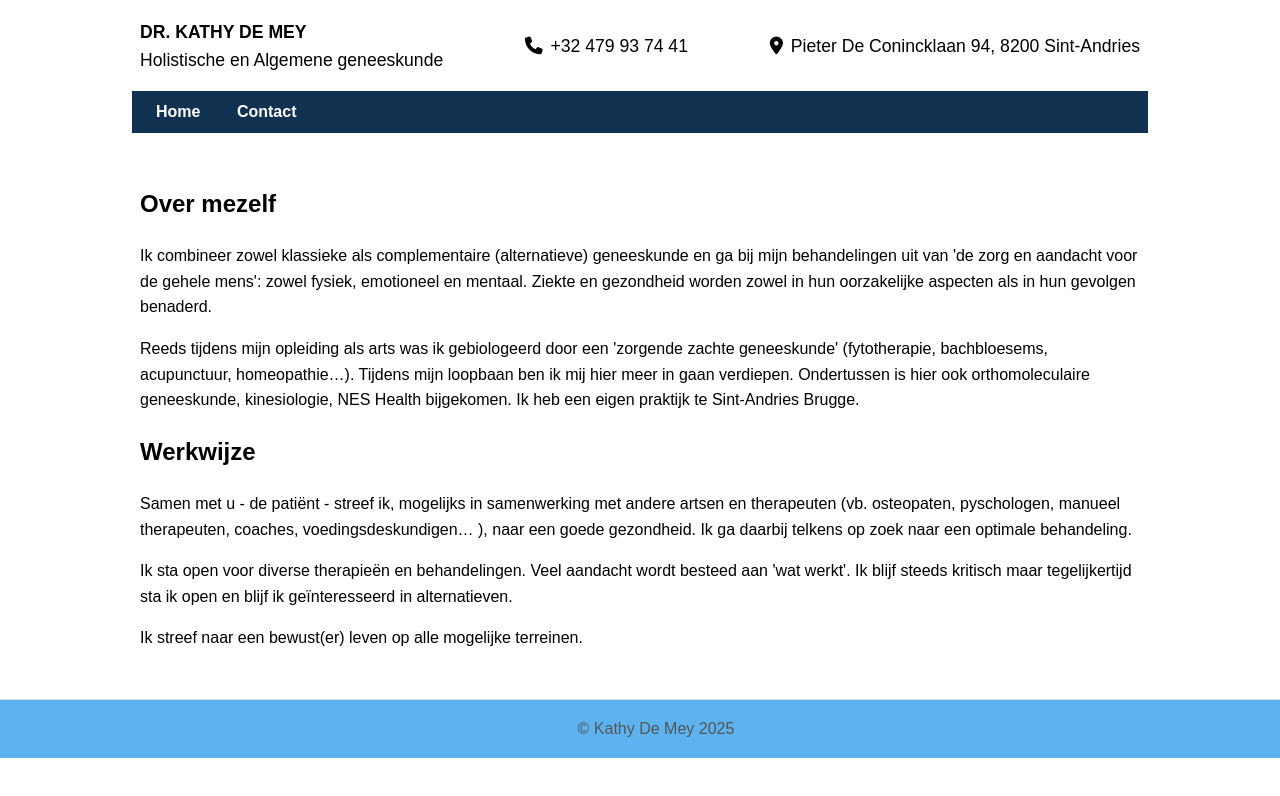
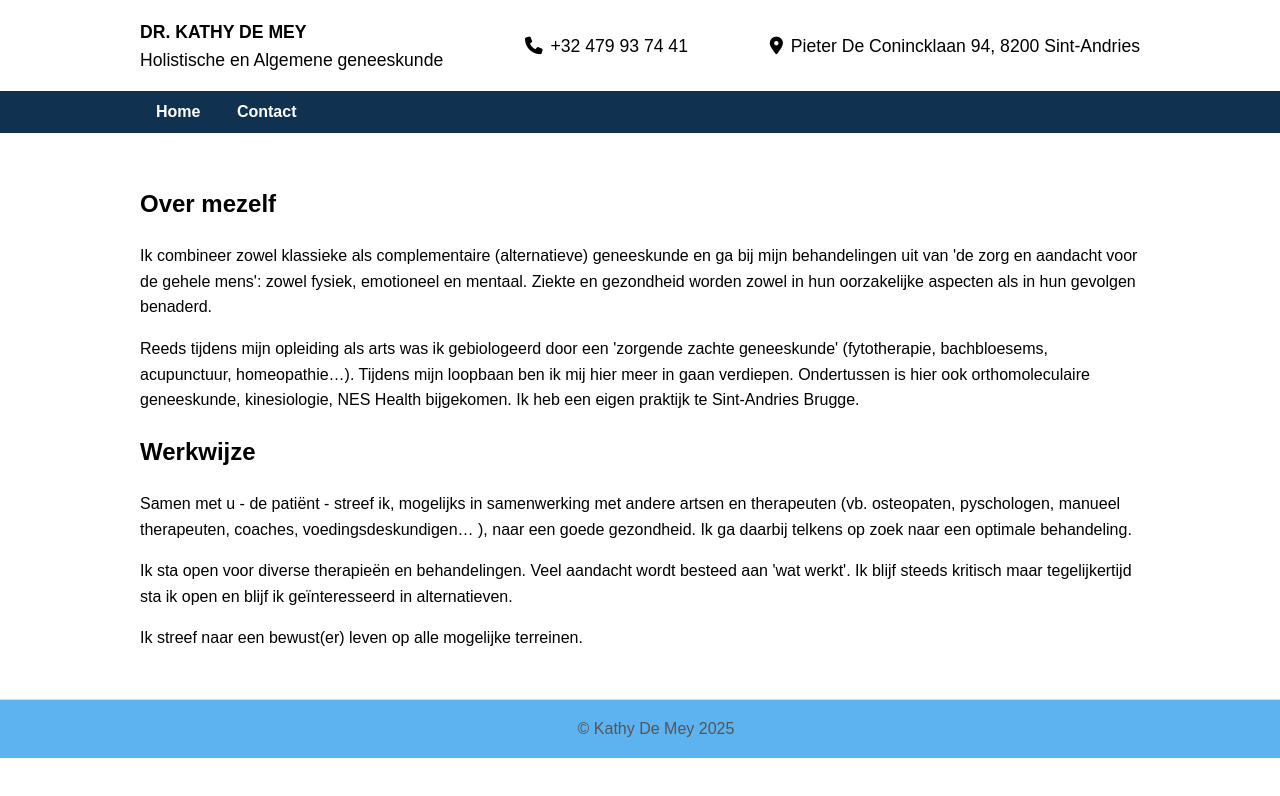
Before and after one commit to bfidlers/website-mama, a plain HTML site: page index.html in a window 1280 px wide. Shown: the top 796 px of the page. Drawn offline with Linux system fonts and the light colour scheme.

Commit message:
extend navigation bar

```diff
--- a/css/style.css
+++ b/css/style.css
@@ -22,6 +22,10 @@ header {
   align-items: center;
   gap: 0.5rem;
   font-size: 1.1rem;
+}
+
+.nav-container {
+  background-color: #113150;
 }
 
 nav {
--- a/index.html
+++ b/index.html
@@ -28,10 +28,12 @@
     </div>
   </header>
 
-  <nav>
-    <a href="index.html">Home</a>
-    <a href="contact.html">Contact</a>
-  </nav>
+  <div class="nav-container">
+    <nav>
+      <a href="index.html">Home</a>
+      <a href="contact.html">Contact</a>
+    </nav>
+  </div>
 
   <main>
     <h2>Over mezelf</h2>
```
Also changed, not shown: contact.html (+6 -4 lines).
